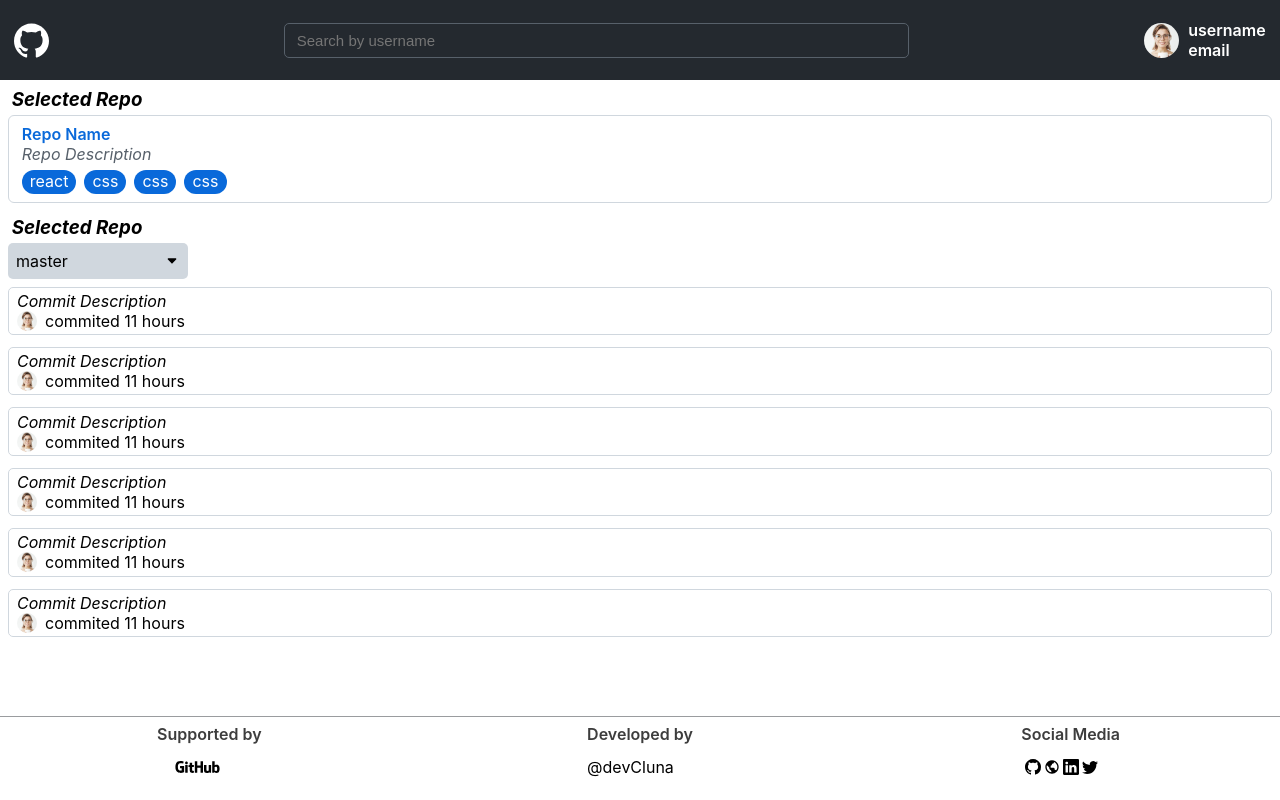
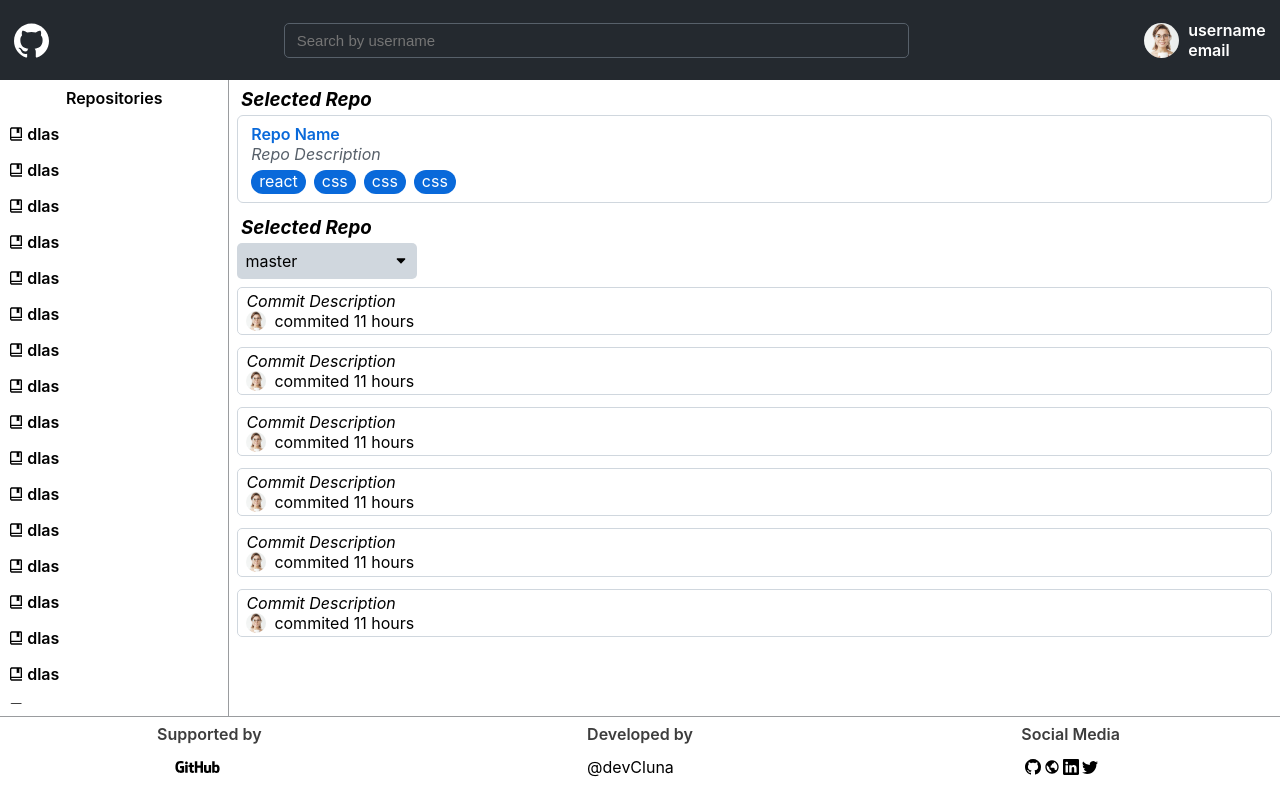
Before and after one commit to devCluna/FULLTIME_FORCE_TECH_TEST, a React (Vite) app in the folder client/: page / in a window 1280 px wide. Built offline with nearby package versions, Linux system fonts and the light colour scheme.

Commit message:
✏️ style(app): change body styles @devCluna

```diff
--- a/client/src/components/Body/Body.css
+++ b/client/src/components/Body/Body.css
@@ -1,3 +1,4 @@
 .body{
+    display: flex;
     height: 79.5vh;
 }
--- a/client/src/components/Sidebar/Sidebar.css
+++ b/client/src/components/Sidebar/Sidebar.css
@@ -16,7 +16,7 @@
 }
 
 .repo-holder{
-    height: 93%;
+    height: 92.5%;
     overflow-y: auto;
 }
 
@@ -39,8 +39,9 @@
 
 @media screen and (min-width: 800px){
     .sidebar{
+        display: block;
         position: static;
-        width: 150px;
+        width: 280px;
         height: 100%;
         border-right: 1px solid #9A9C9F;
     }
```
